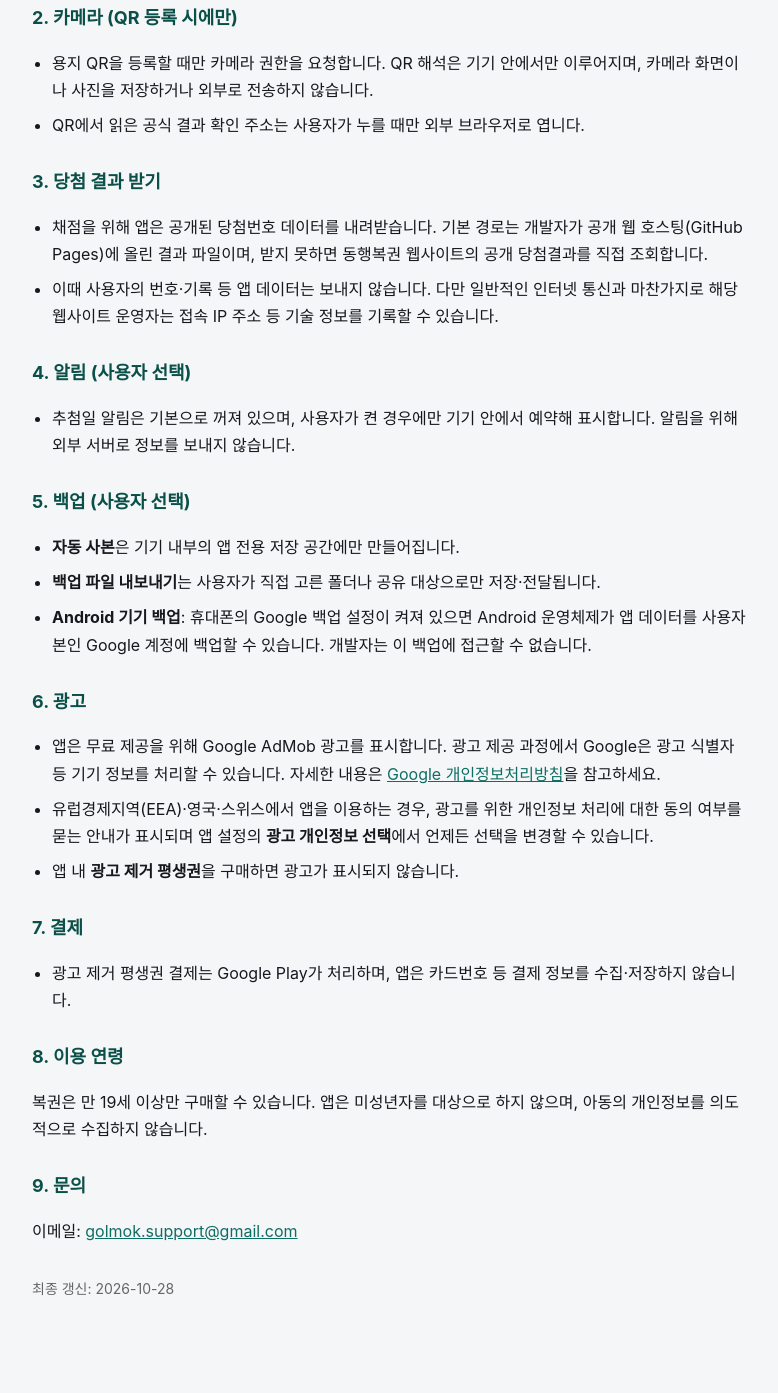
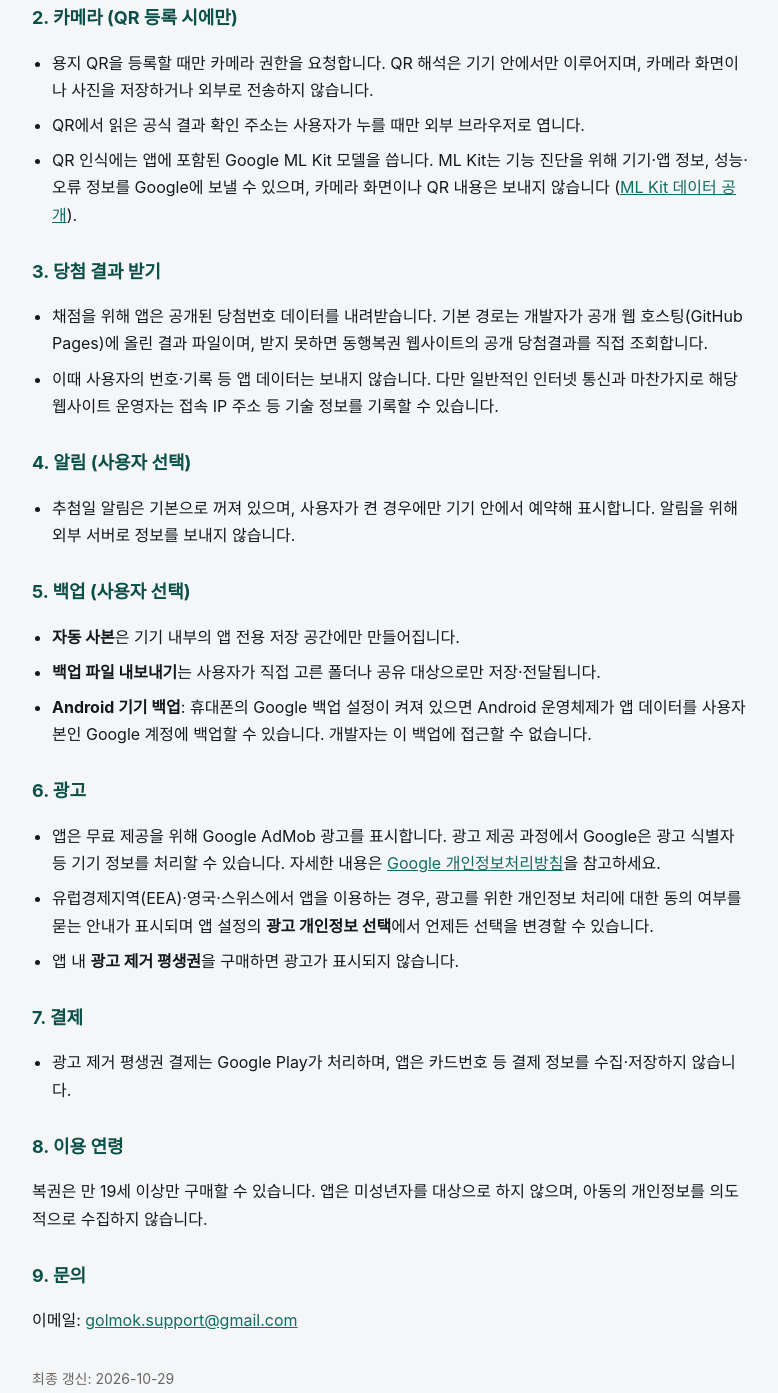
Before and after one commit to jy0714ryu/lottonote-privacy, a plain HTML site: page index.html in a window 1280 px wide. Shown: the part 406-1799 px from the top of the page, without its empty margins (248-1026 px from the left). Before the commit the page ends 1745 px from the top, so only its background shows below. Drawn offline with Linux system fonts and the light colour scheme.

Commit message:
QR(ML Kit) 진단 정보 고지 추가 · 최종 갱신 2026-10-29

```diff
--- a/index.html
+++ b/index.html
@@ -38,6 +38,9 @@
     <li>용지 QR을 등록할 때만 카메라 권한을 요청합니다. QR 해석은 기기 안에서만 이루어지며,
       카메라 화면이나 사진을 저장하거나 외부로 전송하지 않습니다.</li>
     <li>QR에서 읽은 공식 결과 확인 주소는 사용자가 누를 때만 외부 브라우저로 엽니다.</li>
+    <li>QR 인식에는 앱에 포함된 Google ML Kit 모델을 씁니다. ML Kit는 기능 진단을 위해 기기·앱 정보, 성능·오류 정보를
+      Google에 보낼 수 있으며, 카메라 화면이나 QR 내용은 보내지 않습니다
+      (<a href="https://developers.google.com/ml-kit/android-data-disclosure">ML Kit 데이터 공개</a>).</li>
   </ul>
 
   <h2>3. 당첨 결과 받기</h2>
@@ -83,6 +86,6 @@
   <h2>9. 문의</h2>
   <p>이메일: <a href="mailto:golmok.support@gmail.com">golmok.support@gmail.com</a></p>
 
-  <p class="updated">최종 갱신: 2026-10-28</p>
+  <p class="updated">최종 갱신: 2026-10-29</p>
 </body>
 </html>
```
